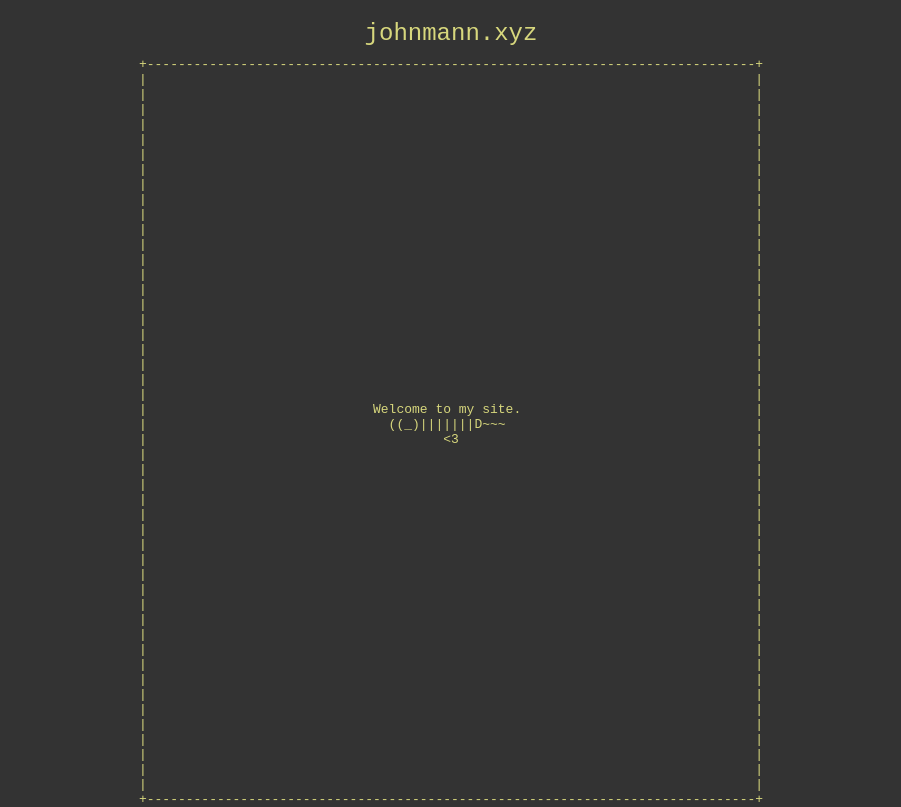
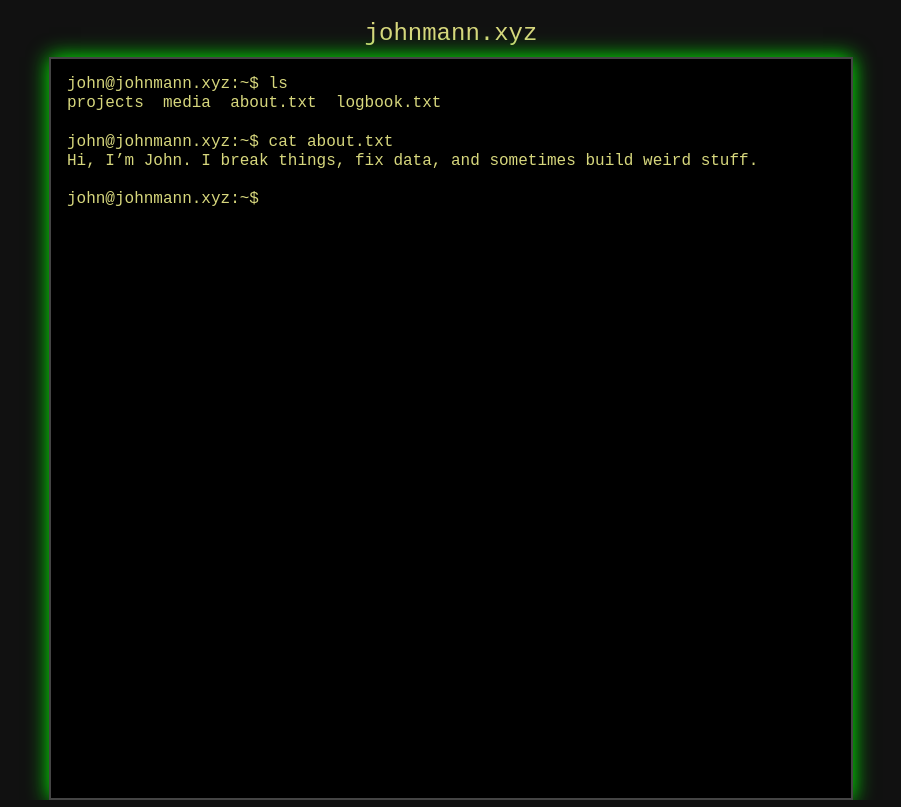
Before and after one commit to John-N-Mann/johnmann-site, a plain HTML site: page index.html in a window 1280 px wide. Shown: the whole page, without its empty margins (189-1090 px from the left). Drawn offline with Linux system fonts and the light colour scheme.

Commit message:
beginning terminal breakout and directory structure

```diff
--- a/ascii-box.js
+++ /dev/null
@@ -1,28 +0,0 @@
-const contentLines = [
-	"Welcome to my site.",
-	"((_)|||||||D~~~",
-	"<3"
-];
-
-const boxWidth = 80;
-const boxHeight = 50;
-const horizontalBorder = '+' + '-'.repeat(boxWidth - 2) + '+';
-
-function padLine(line = '') {
-  const padTotal = boxWidth - 2;
-  const padded = line.padStart((line.length + padTotal) / 2).padEnd(padTotal);
-  return `|${padded}|`;
-}
-
-const output = [horizontalBorder];
-
-const paddingTop = Math.floor((boxHeight - 2 - contentLines.length) / 2);
-const paddingBottom = boxHeight - 2 - contentLines.length - paddingTop;
-
-for (let i = 0; i < paddingTop; i++) output.push(padLine());
-contentLines.forEach(line => output.push(padLine(line)));
-for (let i = 0; i < paddingBottom; i++) output.push(padLine());
-
-output.push(horizontalBorder);
-
-document.getElementById('ascii-box').textContent = output.join('\n');
--- a/index.html
+++ b/index.html
@@ -5,7 +5,7 @@
   <title>johnmann.xyz</title>
   <style>
     body {
-      background-color: #333;
+      background-color: #111;
       color: #d7d77d;
       font-family: monospace, "Courier New", Courier;
       margin: 0;
@@ -16,22 +16,24 @@
       justify-content: flex-start;
       height: 100vh;
     }
-    a {
-      color: #d7d77d;
-      text-decoration: none;
-    }
-    a:hover {
-      text-decoration: underline;
-    }
     .site-name {
       margin: 20px 0 10px;
       font-size: 1.5em;
     }
-    .ascii-box {
+    .site-name a {
+      color: #d7d77d;
+      text-decoration: none;
+    }
+    .terminal-container {
       width: 80ch;
       height: 50em;
-      white-space: pre;
-      font-family: monospace;
+      background-color: #000;
+      border: 2px solid #444;
+      padding: 1em;
+      overflow-y: auto;
+      white-space: pre-wrap;
+      line-height: 1.2em;
+      box-shadow: 0 0 20px #0f0;
     }
   </style>
 </head>
@@ -40,9 +42,8 @@
     <a href="/">johnmann.xyz</a>
   </div>
 
-  <div class="ascii-box" id="ascii-box"></div>
+  <div class="terminal-container" id="terminal"></div>
 
-  <script src="ascii-box.js"></script>
-
+  <script src="terminal.js"></script>
 </body>
 </html>
--- /dev/null
+++ b/terminal.js
@@ -0,0 +1,23 @@
+// terminal.js
+
+const terminal = document.getElementById("terminal");
+
+function printLine(text = "", delay = 0) {
+  setTimeout(() => {
+    terminal.textContent += text + "\n";
+    terminal.scrollTop = terminal.scrollHeight;
+  }, delay);
+}
+
+function bootTerminal() {
+  printLine("john@johnmann.xyz:~$ ls");
+  printLine("projects  media  about.txt  logbook.txt", 300);
+  printLine("", 600);
+  printLine("john@johnmann.xyz:~$ cat about.txt", 900);
+  printLine("Hi, I’m John. I break things, fix data, and sometimes build weird stuff.", 1200);
+  printLine("", 1500);
+  printLine("john@johnmann.xyz:~$", 1800);
+}
+
+// Run on load
+window.onload = bootTerminal;
```
Also changed, not shown: commands.js (added), crt.js (added), style.css (added).
